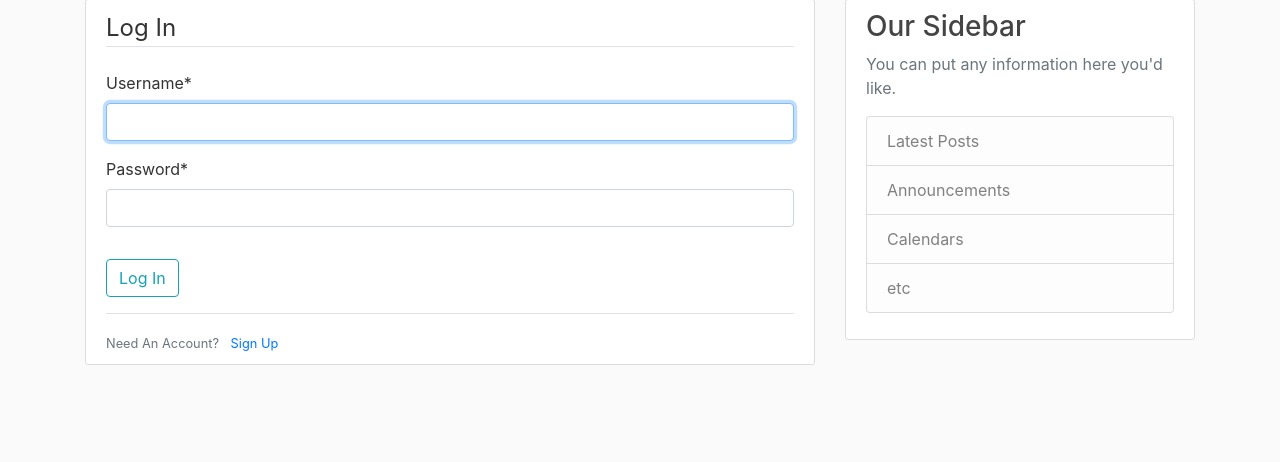
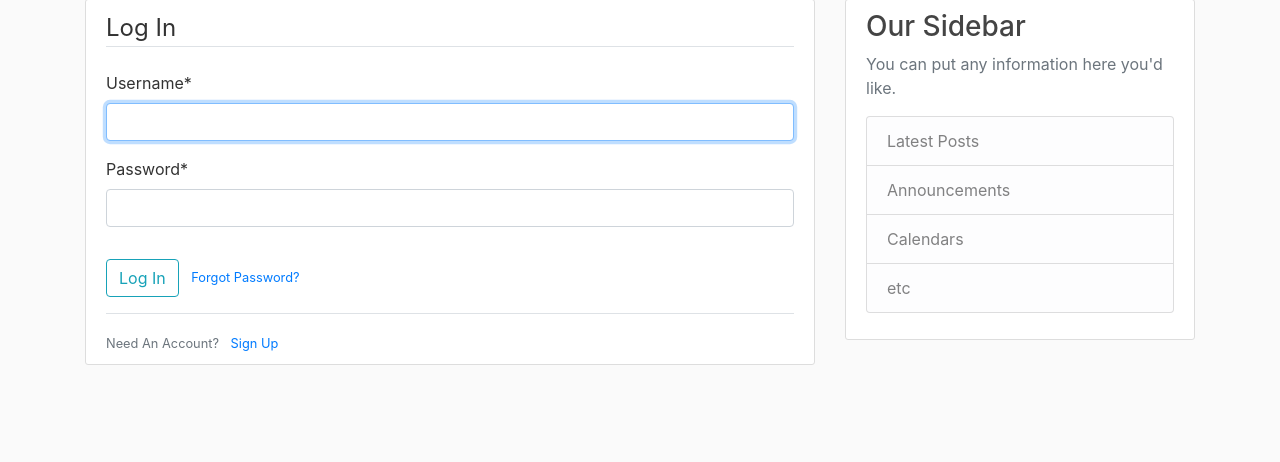
Before and after one commit to ZeelSinojia/BlogApp, a Django app: page /login/ in a window 1280 px wide. Shown: the part 81-543 px from the top of the page. Run offline with Django 3.2, Linux system fonts and the light colour scheme; some libraries are stand-ins or nearby versions.

Commit message:
Email passwpord reset functionality added

```diff
--- a/BlogApp/urls.py
+++ b/BlogApp/urls.py
@@ -26,6 +26,14 @@ urlpatterns = [
     path('profile/',user_views.profile, name='profile'),
     path('login/',auth_views.LoginView.as_view(template_name='users/login.html'), name='login'),
     path('logout/',auth_views.LogoutView.as_view(template_name='users/logout.html'), name='logout'),
+    path('password-reset/', auth_views.PasswordResetView.as_view(template_name='users/password_reset.html'),
+         name='password_reset'),
+    path('password-reset/done/', auth_views.PasswordResetDoneView.as_view(template_name='users/password_reset_done.html'),
+         name='password_reset_done'),
+    path('password-reset-confirm/<uidb64>/<token>/', auth_views.PasswordResetConfirmView.as_view(template_name='users/password_reset_confirm.html'),
+         name='password_reset_confirm'),
+    path('password-reset-complete/', auth_views.PasswordResetCompleteView.as_view(template_name='users/password_reset_complete.html'),
+         name='password_reset_complete'),
     path('',include('blog.urls')),
 ]
 
--- a/users/templates/users/login.html
+++ b/users/templates/users/login.html
@@ -12,6 +12,9 @@
             </fieldset>
             <div class="form-group">
                 <button class="btn btn-outline-info" type="submit">Log In</button>
+                <small class="text-muted ml-2">
+                    <a href="{% url 'password_reset'  %}">Forgot Password?</a>
+                </small>
             </div>
         </form>
         <div class="border-top pt-3">
```
Also changed, not shown: BlogApp/settings.py (+7 -0 lines), users/models.py (+11 -0 lines), db.sqlite3.
